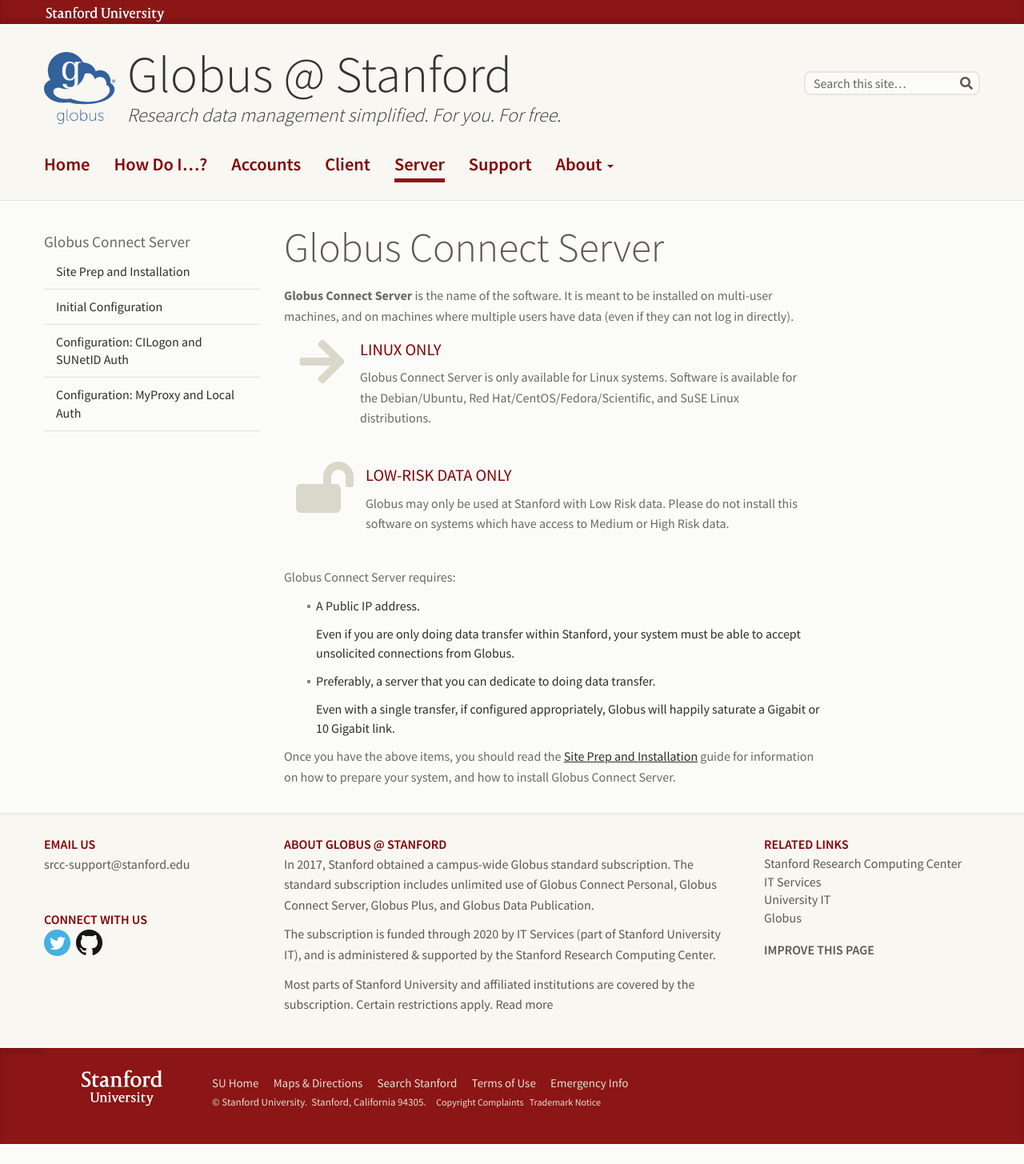
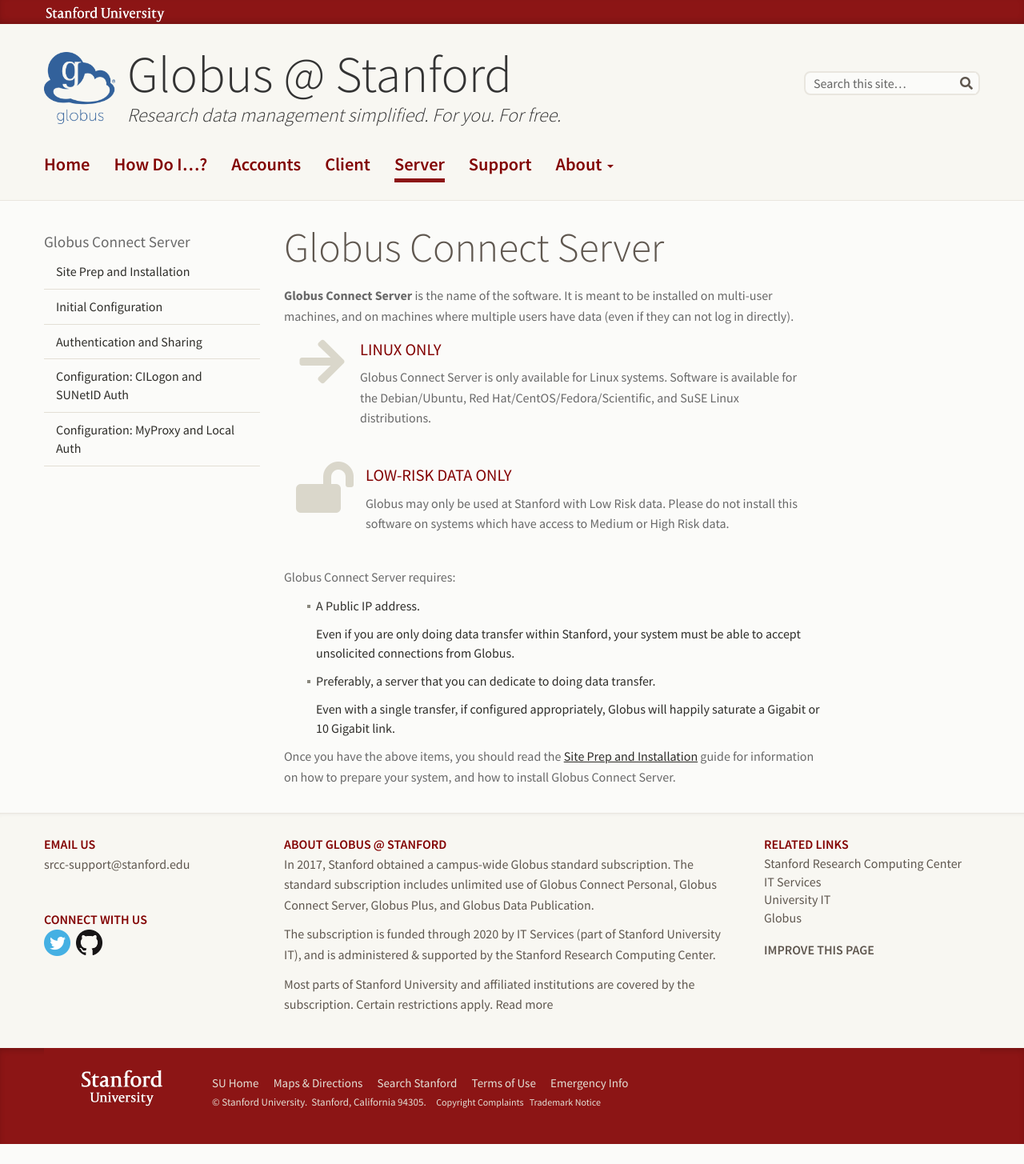
Before and after one commit to stanford-rc/globus.stanford.edu, a Jekyll site: the page built from server.md, in a window 1280 px wide. Shown: the whole page at 80% size. Built offline with Jekyll 4.4.1, drawn with Linux system fonts in a browser that asks for light colours; nearby versions of some CDN libraries.

Commit message:
Auth selection and sharing might be a page

```diff
--- a/_data/toc.yaml
+++ b/_data/toc.yaml
@@ -57,6 +57,8 @@
       target: "server/install"
     - name: "Initial Configuration"
       target: "server/configure"
+    - name: "Authentication and Sharing"
+      target: "server/auth"
     - name: "Configuration: CILogon and SUNetID Auth"
       target: "server/cilogon"
     - name: "Configuration: MyProxy and Local Auth"
```
